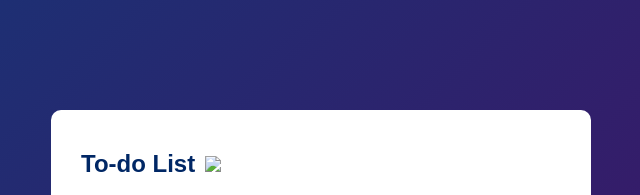
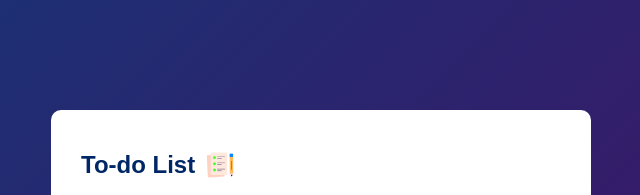
Before and after one commit to Soumya5704/To-Do-List, a plain HTML site: page index.html in a window 1280 px wide. Shown: the top 195 px of the page, 319-959 px from the left. Drawn offline with Linux system fonts and the light colour scheme.

Commit message:
Update index.html

```diff
--- a/index.html
+++ b/index.html
@@ -9,7 +9,7 @@
 <body>
     <div class="container">
         <div class="todo-app">
-            <h2>To-do List<img src="images/icon.png"></h2>
+            <h2>To-do List<img src="icon.png"></h2>
             <div class="row">
                 <input type="text" id="input-box" placeholder="Add your task">
                 <button onclick="addTask()">Add</button>
@@ -23,4 +23,5 @@
     </div>
     <script src="script.js"></script>
 </body>
+
 </html>
```
